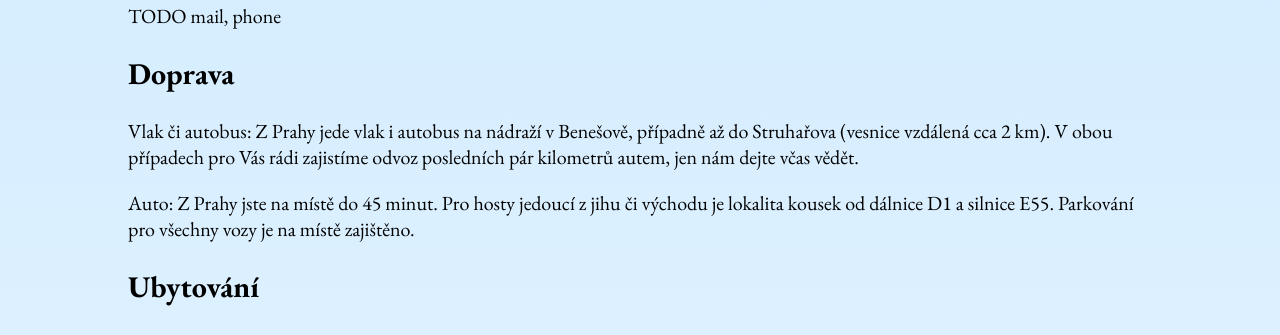
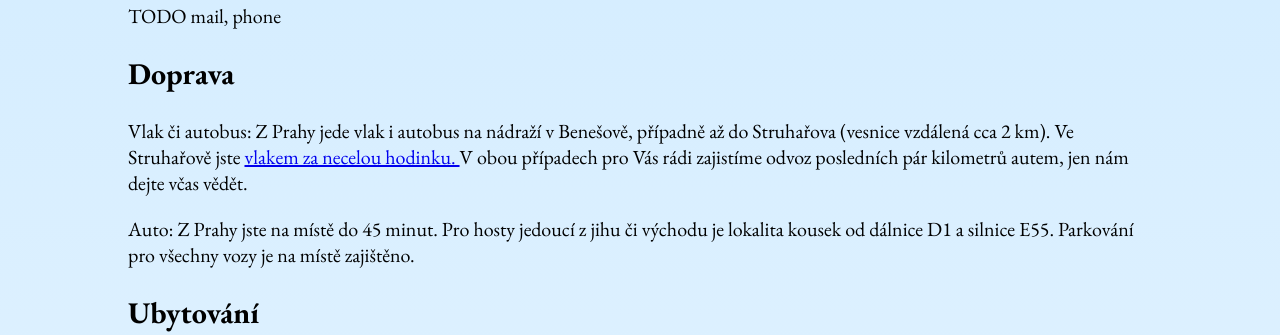
Before and after one commit to Tev-work/tev-work.github.io, a plain HTML site: page index.html in a window 1280 px wide. Shown: the part 689-1024 px from the top of the page. Drawn offline with Linux system fonts and the light colour scheme.

Commit message:
idos link - to test its persistence

```diff
--- a/index.html
+++ b/index.html
@@ -69,6 +69,10 @@
         <h2>Doprava</h2>
         <p>
           Vlak či autobus: Z Prahy jede vlak i autobus na nádraží v Benešově, případně až do Struhařova (vesnice vzdálená cca 2 km).
+          Ve Struhařově jste
+          <a target="_blank" href="https://idos.idnes.cz/vlakyautobusymhdvse/spojeni/vysledky/?date=24.09.2022&time=08:00&f=Praha%20hl.n.&fc=100003&t=Struha%C5%99ov;%20Bene%C5%A1ov&tc=1&cmd=cmdSearch">
+            vlakem za necelou hodinku.
+          </a>
           V obou případech pro Vás rádi zajistíme odvoz posledních pár kilometrů autem, jen nám dejte včas vědět.
         </p>
         <p>
```
